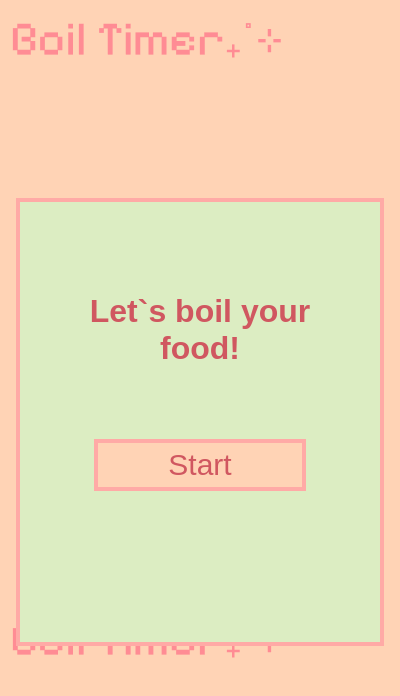
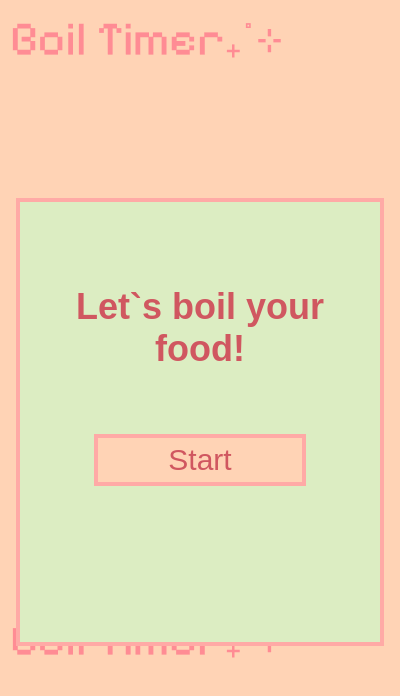
Before and after one commit to aochiza/egg-timer, an Electron app: page index.html in a window 400 px wide. Drawn offline with Linux system fonts and the light colour scheme.

Commit message:
ура отступ

```diff
--- a/styles.css
+++ b/styles.css
@@ -1,6 +1,6 @@
 body {
     font-family: Arial, sans-serif; /* Шрифт Arial */
-    background-image: url('./res/background1.png'); /* Светло-серый фон */
+    background-image: url('./res/background1.png');
     margin: 0; /* Убираем отступы по умолчанию */
     padding: 0; /* Убираем внутренние отступы */
     border-radius: 5px;
@@ -22,9 +22,18 @@ body {
 
 /* Стили для заголовка h1*/
 h1 {
+
     font-family: 'Pixelify Sans', sans-serif;
     color: #D05760;/* Темно-розовый цвет */
-    padding: 40px 30px;
+    padding: 10x 29px;
+}
+
+.start-page h1 {
+    font-family: 'Pixelify Sans', sans-serif; /* Шрифт для заголовка */
+    color: #D05760; /* Темно-розовый цвет */
+    padding: 30px 29px; /* Внутренние отступы */
+    font-size: 36px; /* Размер шрифта для заголовка на первой странице */
+    text-align: center; /* Выравнивание текста по центру */
 }
 
 button {
```
